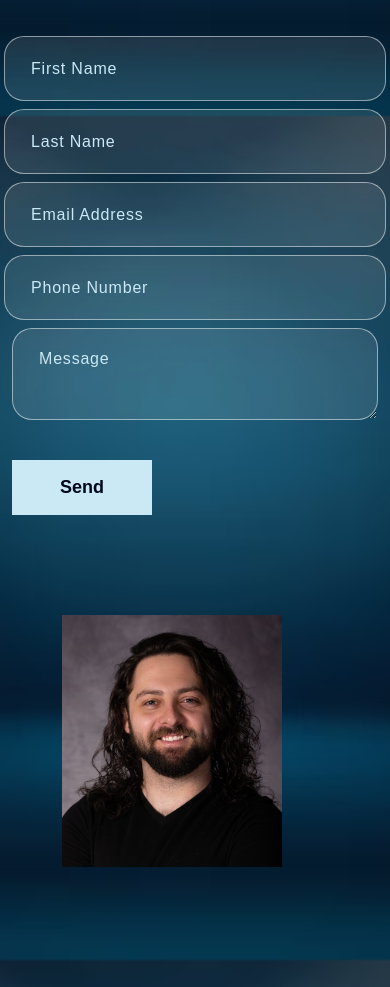
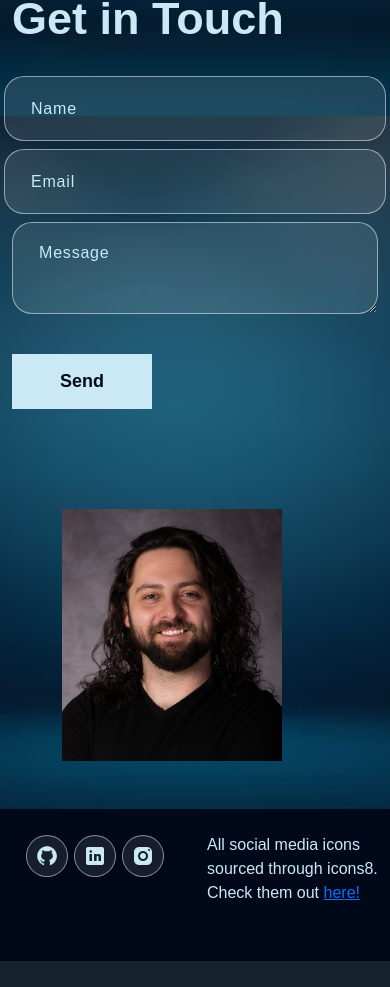
Before and after one commit to tjmomon92/REACT-portfolio, a React (Create React App) app: page / in a window 390 px wide. Shown: the part 4104-5091 px from the top of the page. After the commit the page ends 5065 px from the top, so only its background shows below. Built offline with nearby package versions, Linux system fonts and the light colour scheme.

Commit message:
Implemented email.js for contact form functionality - SUCCESSFUL

```diff
--- a/package.json
+++ b/package.json
@@ -4,6 +4,7 @@
   "private": true,
   "homepage": "https://tjmomon92.github.io/REACT-portfolio",
   "dependencies": {
+    "@emailjs/browser": "^3.11.0",
     "@testing-library/jest-dom": "^5.16.5",
     "@testing-library/react": "^13.4.0",
     "@testing-library/user-event": "^13.5.0",
--- a/src/App.css
+++ b/src/App.css
@@ -517,7 +517,7 @@ h4 {
   color: #010819;
   opacity: 0.8;
 }
-.contact form button {
+.contact-submit-button {
   font-weight: 700;
   color: #010819;
   background-color: #CAE9F5;
@@ -528,14 +528,14 @@ h4 {
   position: relative;
   transition: 0.3s ease-in-out;
 }
-.contact form button span {
+.contact-submit-button span {
   z-index: 1;
   position: relative;
 }
-.contact form button:hover {
+.contact-submit-button:hover {
   color: #CAE9F5;
 }
-.contact form button::before {
+.contact-submit-button::before {
   content: "";
   background: #010819;
   width: 0;
@@ -546,7 +546,7 @@ h4 {
   z-index: 0;
   transition: 0.3s ease-in-out;
 }
-.contact form button:hover::before {
+.contact-submit-button:hover::before {
   width: 100%;
 }
 
@@ -568,6 +568,18 @@ h4 {
 
 @media only screen and (max-width: 993px) {
   .resume-title {
-    margin-top: 220px;
+    margin-top: 260px;
   }
 }
+
+@media only screen and (max-width: 993px) {
+  .footer {
+    height: 3%;
+  }
+}
+
+@media only screen and (max-width: 767px) {
+  .socials {
+    margin-top: 15%;
+  }
+}
--- a/src/components/Contact.js
+++ b/src/components/Contact.js
@@ -1,43 +1,24 @@
-import { useState } from 'react';
+// import { useState } from 'react';
+import React, { useRef } from 'react';
+import emailjs from '@emailjs/browser';
 import { Container, Row, Col } from 'react-bootstrap';
 import self from '../Assets/img/self-portrait.jpg';
 
 export const Contact = () => {
-    const formInitialDetails ={
-        firstName: '',
-        lastName: '',
-        email: '',
-        phone: '',
-        message: ''
-    }
-    const [formDetails, setFormDetails] = useState(formInitialDetails);
-    const [buttonText, setButtontext] = useState('Send');
-    const [status, setStatus] = useState({});
-    const onFormUpdate = (category, value) => {
-        setFormDetails({
-            ...formDetails,
-            [category]: value
-        })
-    }
-    const handleSubmit = async (e) => {
-        e.preventDefault();
-        setButtontext('Sending');
-        let response = await fetch('https://localhost:5000/contact', {
-            method: 'POST',
-            headers: {
-                'Content-Type': 'Application/json;charset=utf-8',
-            },
-            body: JSON.stringify(formDetails),
-        });
-        setButtontext('Send');
-        let result = response.json();
-        setFormDetails(formInitialDetails);
-        if (result.code === 200) {
-            setStatus({success: true, message: 'Message Successfully Sent'});
-        } else {
-            setStatus({success: false, message: 'Something Went Wrong'});
-        }
-    };
+    const form = useRef();
+
+  const sendEmail = (e) => {
+    e.preventDefault();
+
+    emailjs.sendForm('service_ibyafw8', 'template_vgeu6pr', form.current, 'nYDRioNsVRnTMe5Z_')
+      .then((result) => {
+          console.log(result.text);
+          console.log("Message Sent!");
+      }, (error) => {
+          console.log(error.text);
+          console.log("Message Failed!");
+      });
+  };
 
     return (
         <section className='contact' id='connect'>
@@ -45,30 +26,18 @@ export const Contact = () => {
                 <Row className='align-items-center'>
                     <Col md={6}>
                         <h2>Get in Touch</h2>
-                        <form onSubmit={handleSubmit}>
+                        <form ref={form} onSubmit={sendEmail}>
                             <Row>
                                 <Col sm={6} className='px-1'>
-                                    <input type='text' value={formDetails.firstName} placeholder='First Name' onChange={(e) => onFormUpdate('firstName', e.target.value)} />
+                                    <input type='text' name="user_name" placeholder='Name' />
                                 </Col>
                                 <Col sm={6} className='px-1'>
-                                    <input type='text' value={formDetails.lastName} placeholder='Last Name' onChange={(e) => onFormUpdate('lastName', e.target.value)} />
-                                </Col>
-                                <Col sm={6} className='px-1'>
-                                    <input type='email' value={formDetails.email} placeholder='Email Address' onChange={(e) => onFormUpdate('email', e.target.value)} />
-                                </Col>
-                                <Col sm={6} className='px-1'>
-                                    <input type='tel' value={formDetails.phone} placeholder='Phone Number' onChange={(e) => onFormUpdate('phone', e.target.value)} />
+                                    <input type='email' name="user_email" placeholder='Email' />
                                 </Col>
                                 <Col>
-                                    <textarea row='6' value={formDetails.message} placeholder='Message' onChange={(e) => onFormUpdate('message', e.target.value)} />
-                                    <button type='submit'><span>{buttonText}</span></button>
+                                    <textarea row='6' name="message" placeholder='Message' />
+                                    <button className='contact-submit-button' type="submit" value="Send"><span>Send</span></button>
                                 </Col>
-                                {
-                                    status.message &&
-                                    <Col>
-                                        <p className={status.sucess === false ? 'danger' : 'success'}>{status.message}</p>
-                                    </Col>
-                                }
                             </Row>
                         </form>
                     </Col>
```
Also changed, not shown: 1 other file (tests, documents, lock files or other folders).
